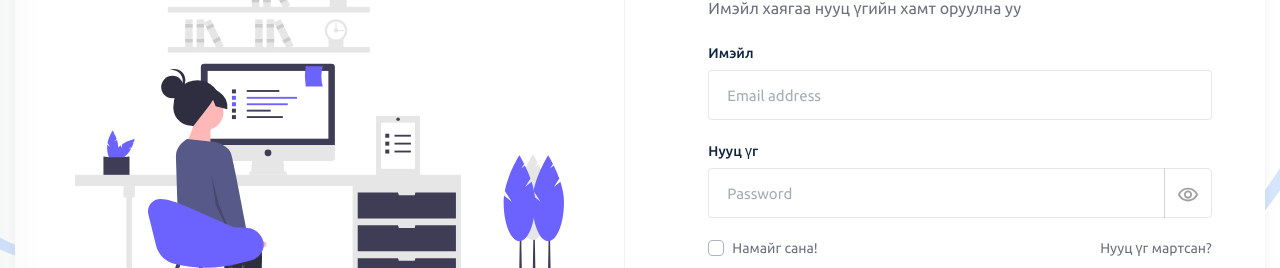
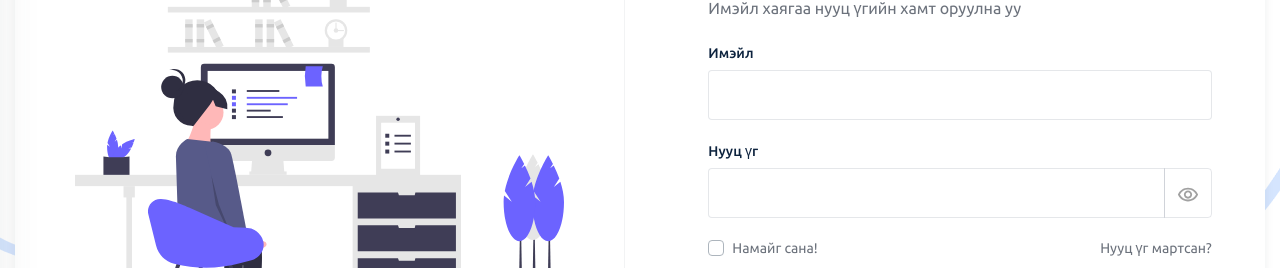
Before and after one commit to Bolortoli/stackin-frontend-, a website: page login.html in a window 1280 px wide. Shown: the part 289-557 px from the top of the page. Drawn offline with Linux system fonts and the light colour scheme; files that its build step writes are made by us from their sources.

Commit message:
Cleared login placeholder value

```diff
--- a/login.html
+++ b/login.html
@@ -218,12 +218,12 @@
                         </div>
                         <div class="form-group">
                             <label class="fs-14 text-black fw-medium lh-18">Имэйл</label>
-                            <input type="email" name="email" class="form-control form--control" placeholder="Email address">
+                            <input type="email" name="email" class="form-control form--control" placeholder="">
                         </div><!-- end form-group -->
                         <div class="form-group">
                             <label class="fs-14 text-black fw-medium lh-18">Нууц үг</label>
                             <div class="input-group">
-                                <input class="form-control form--control password-field" type="password" name="password" placeholder="Password">
+                                <input class="form-control form--control password-field" type="password" name="password" placeholder="">
                                 <div class="input-group-append">
                                     <button class="btn theme-btn-outline theme-btn-outline-gray toggle-password" type="button">
                                         <svg class="eye-on" xmlns="http://www.w3.org/2000/svg" height="22px" viewBox="0 0 24 24" width="22px" fill="#a1a1a1"><path d="M0 0h24v24H0V0z" fill="none"/><path d="M12 6c3.79 0 7.17 2.13 8.82 5.5C19.17 14.87 15.79 17 12 17s-7.17-2.13-8.82-5.5C4.83 8.13 8.21 6 12 6m0-2C7 4 2.73 7.11 1 11.5 2.73 15.89 7 19 12 19s9.27-3.11 11-7.5C21.27 7.11 17 4 12 4zm0 5c1.38 0 2.5 1.12 2.5 2.5S13.38 14 12 14s-2.5-1.12-2.5-2.5S10.62 9 12 9m0-2c-2.48 0-4.5 2.02-4.5 4.5S9.52 16 12 16s4.5-2.02 4.5-4.5S14.48 7 12 7z"/></svg>
```
